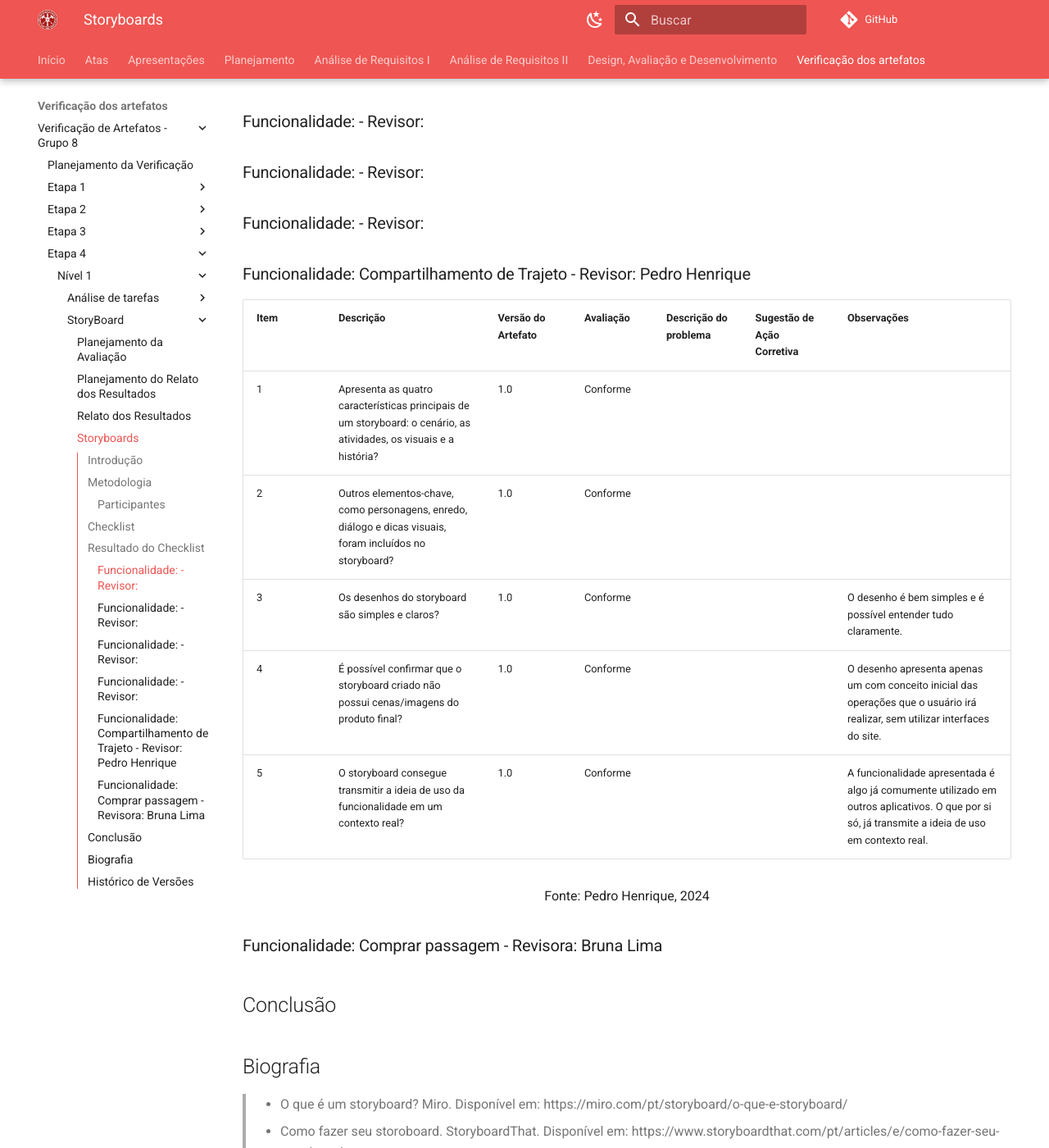
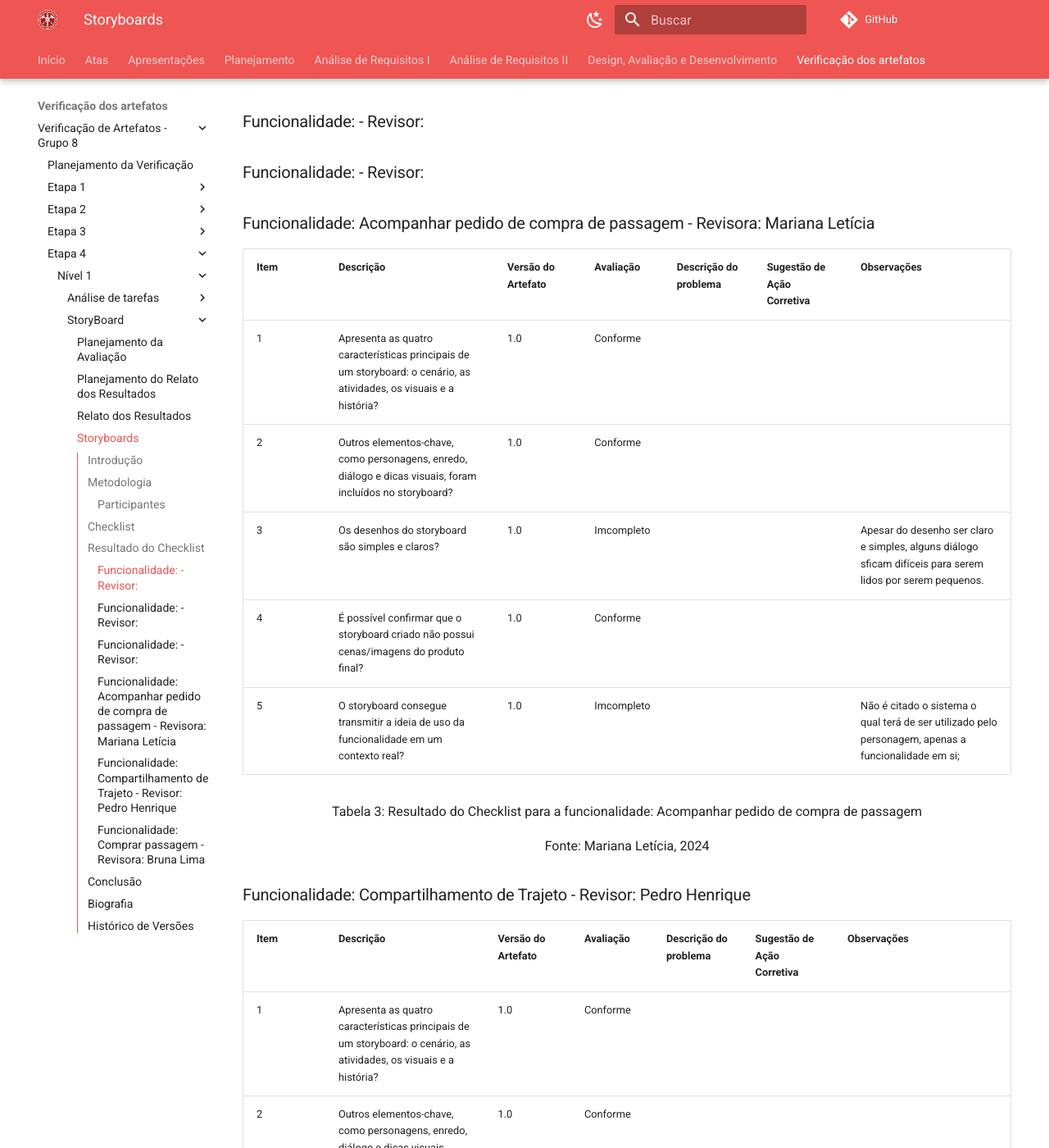
Before and after one commit to Interacao-Humano-Computador/2024.1-CBMERJ, an MkDocs documentation site: the page built from docs/verificacao_artefatos/verificacao_grupo_8/etapa_4/nivel_1/storyboard/storyboards.md, in a window 1280 px wide and 1400 px high, scrolled down 1931 px. Shown: the whole window at 82% size. Built offline with MkDocs 1.6.1 and Material for MkDocs 9.7.7, drawn with Linux system fonts in a browser that asks for light colours; comment, search, counter and statistics services are not loaded; some of the changed text lies outside the part shown.

Commit message:
adicionando verificação de storyboard para a funcionalidade Acompanhar pedido de compra de passagem do projeto Central expresso grupo 8

```diff
--- a/docs/verificacao_artefatos/verificacao_grupo_8/etapa_4/nivel_1/storyboard/storyboards.md
+++ b/docs/verificacao_artefatos/verificacao_grupo_8/etapa_4/nivel_1/storyboard/storyboards.md
@@ -44,7 +44,17 @@
 ### Funcionalidade:  - Revisor:
 ### Funcionalidade:  - Revisor:
 ### Funcionalidade:  - Revisor:
-### Funcionalidade:  - Revisor:
+### Funcionalidade: Acompanhar pedido de compra de passagem - Revisora: Mariana Letícia
+| Item | Descrição      | Versão do Artefato | Avaliação      | Descrição do problema | Sugestão de Ação Corretiva | Observações |
+| ---- | -------------- | ------------------ | -------------- | --------------------- | -------------------------- | ----------- |
+|  1   | Apresenta as quatro características principais de um storyboard: o cenário, as atividades, os visuais e a história? | 1.0 | Conforme |  |  | |
+|  2   | Outros elementos-chave, como personagens, enredo, diálogo e dicas visuais, foram incluídos no storyboard? | 1.0 | Conforme |  |  | |
+|  3   | Os desenhos do storyboard são simples e claros? | 1.0 | Imcompleto |  |  | Apesar do desenho ser claro e simples, alguns diálogo sficam difíceis para serem lidos por serem pequenos. |
+|  4   | É possível confirmar que o storyboard criado não possui cenas/imagens do produto final? | 1.0 | Conforme |  |  |  |
+|  5   | O storyboard consegue transmitir a ideia de uso da funcionalidade em um contexto real? | 1.0 | Imcompleto |  |  | Não é citado o sistema o qual terá de ser utilizado pelo personagem, apenas a funcionalidade em si;    |
+<p style="text-align: center">Tabela 3: Resultado do Checklist para a funcionalidade: Acompanhar pedido de compra de passagem</p>
+<p style="text-align: center">Fonte: Mariana Letícia, 2024</p>
+
 ### Funcionalidade: Compartilhamento de Trajeto - Revisor: Pedro Henrique
 
 | Item | Descrição      | Versão do Artefato | Avaliação      | Descrição do problema | Sugestão de Ação Corretiva | Observações |
@@ -54,6 +64,7 @@
 |  3   | Os desenhos do storyboard são simples e claros? | 1.0 | Conforme |  |  | O desenho é bem simples e é possível entender tudo claramente. |
 |  4   | É possível confirmar que o storyboard criado não possui cenas/imagens do produto final? | 1.0 | Conforme |  |  | O desenho apresenta apenas um com conceito inicial das operações que o usuário irá realizar, sem utilizar interfaces do site.|
 |  5   | O storyboard consegue transmitir a ideia de uso da funcionalidade em um contexto real? | 1.0 | Conforme |  |  | A funcionalidade apresentada é algo já comumente utilizado em outros aplicativos. O que por si só, já transmite a ideia de uso em contexto real. |
+<p style="text-align: center">Tabela 4: Resultado do Checklist para a funcionalidade: Compartilhamento de Trajeto</p>
 <p style="text-align: center">Fonte: Pedro Henrique, 2024</p>
 
 ### Funcionalidade: Comprar passagem - Revisora: Bruna Lima
```
